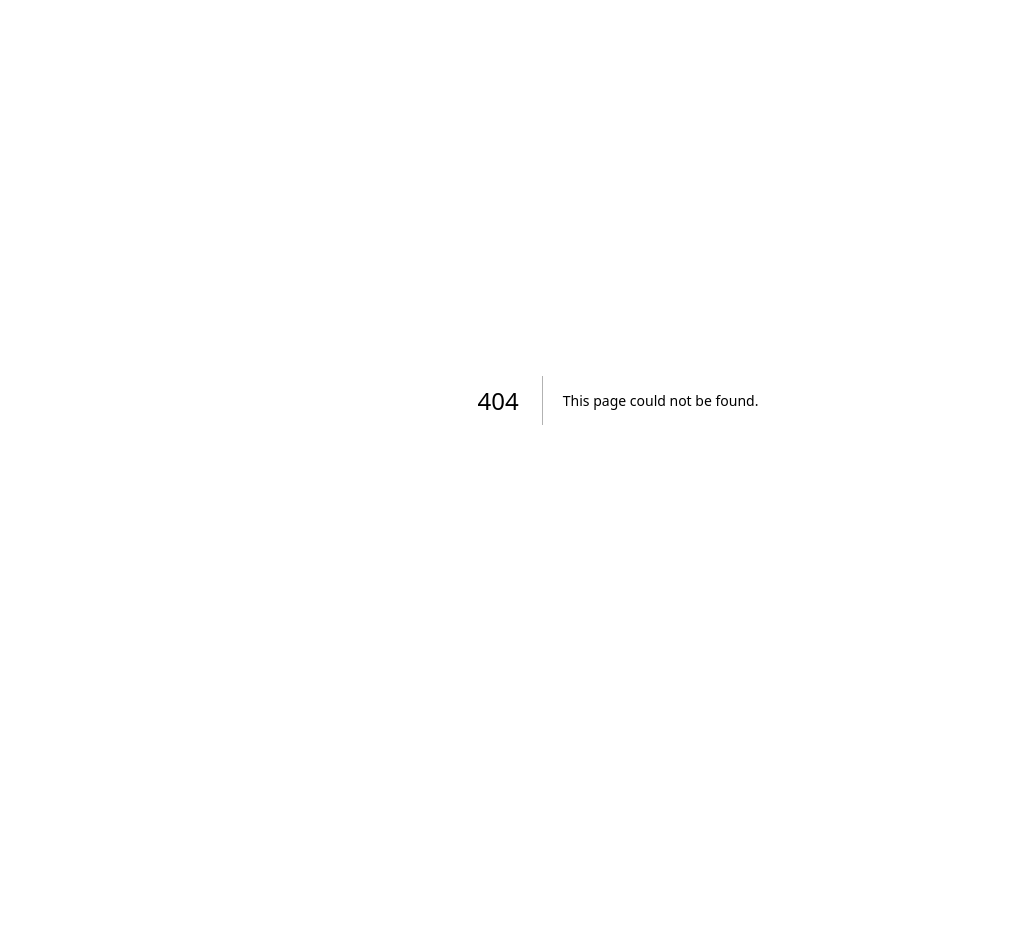
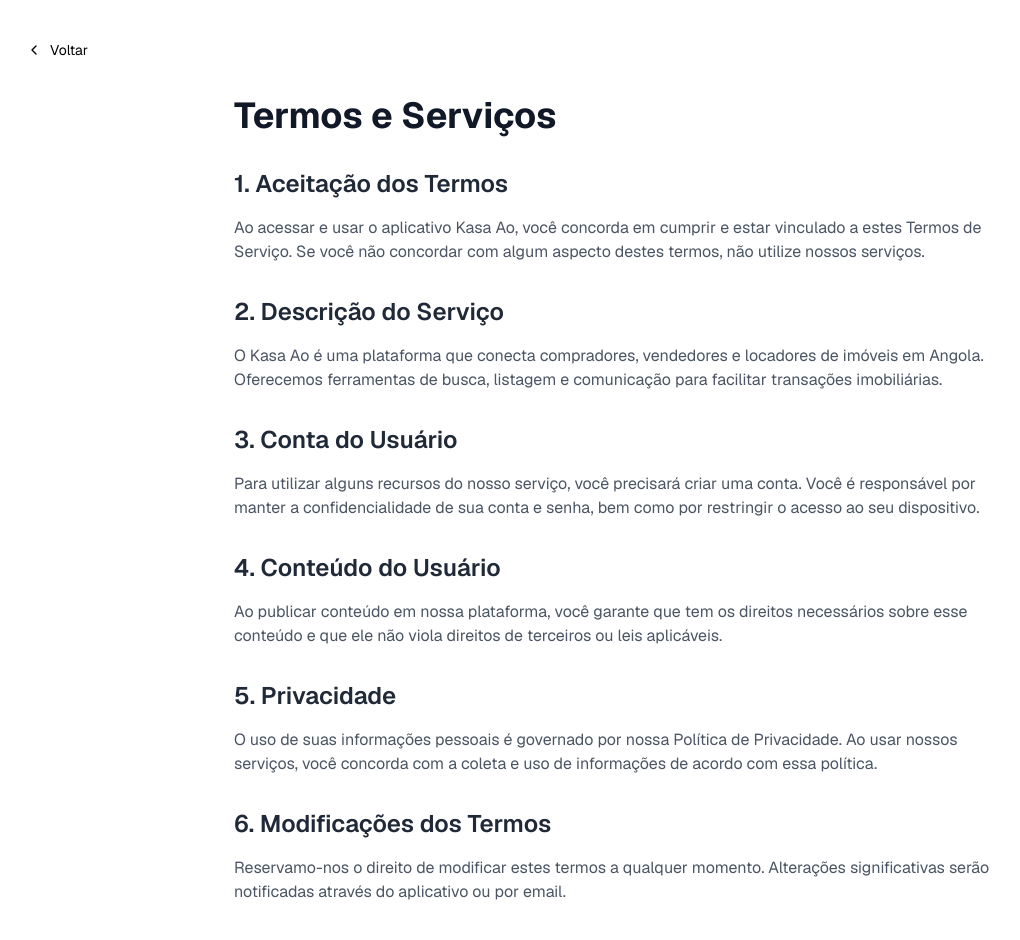
Before and after one commit to kamajus/biva-website, a Next.js app: page /termos in a window 1280 px wide. Before the commit this address had no page. Shown: the top 940 px of the page, without its empty margins (22-1042 px from the left). Before the commit the page ends 800 px from the top, so only its background shows below. Built offline with nearby package versions, Linux system fonts and the light colour scheme.

Commit message:
Add Terms of Service page

```diff
--- /dev/null
+++ b/app/termos/page.tsx
@@ -0,0 +1,82 @@
+import BackLink from '@/components/BackLink'
+
+export default function TermsPage() {
+  return (
+    <main className="min-h-screen bg-white">
+      <div className="container mx-auto px-4 py-12">
+        <BackLink />
+
+        <div className="max-w-3xl mx-auto mt-12">
+          <h1 className="text-3xl sm:text-4xl font-bold mb-8 text-gray-900">
+            Termos e Serviços
+          </h1>
+
+          <div className="prose prose-lg">
+            <section className="mb-8">
+              <h2 className="text-2xl font-semibold mb-4 text-gray-800">
+                1. Aceitação dos Termos
+              </h2>
+              <p className="text-gray-600 mb-4">
+                Ao acessar e usar o aplicativo Kasa Ao, você concorda em cumprir e estar vinculado a estes Termos de Serviço. Se você não concordar com algum aspecto destes termos, não utilize nossos serviços.
+              </p>
+            </section>
+
+            <section className="mb-8">
+              <h2 className="text-2xl font-semibold mb-4 text-gray-800">
+                2. Descrição do Serviço
+              </h2>
+              <p className="text-gray-600 mb-4">
+                O Kasa Ao é uma plataforma que conecta compradores, vendedores e locadores de imóveis em Angola. Oferecemos ferramentas de busca, listagem e comunicação para facilitar transações imobiliárias.
+              </p>
+            </section>
+
+            <section className="mb-8">
+              <h2 className="text-2xl font-semibold mb-4 text-gray-800">
+                3. Conta do Usuário
+              </h2>
+              <p className="text-gray-600 mb-4">
+                Para utilizar alguns recursos do nosso serviço, você precisará criar uma conta. Você é responsável por manter a confidencialidade de sua conta e senha, bem como por restringir o acesso ao seu dispositivo.
+              </p>
+            </section>
+
+            <section className="mb-8">
+              <h2 className="text-2xl font-semibold mb-4 text-gray-800">
+                4. Conteúdo do Usuário
+              </h2>
+              <p className="text-gray-600 mb-4">
+                Ao publicar conteúdo em nossa plataforma, você garante que tem os direitos necessários sobre esse conteúdo e que ele não viola direitos de terceiros ou leis aplicáveis.
+              </p>
+            </section>
+
+            <section className="mb-8">
+              <h2 className="text-2xl font-semibold mb-4 text-gray-800">
+                5. Privacidade
+              </h2>
+              <p className="text-gray-600 mb-4">
+                O uso de suas informações pessoais é governado por nossa Política de Privacidade. Ao usar nossos serviços, você concorda com a coleta e uso de informações de acordo com essa política.
+              </p>
+            </section>
+
+            <section className="mb-8">
+              <h2 className="text-2xl font-semibold mb-4 text-gray-800">
+                6. Modificações dos Termos
+              </h2>
+              <p className="text-gray-600 mb-4">
+                Reservamo-nos o direito de modificar estes termos a qualquer momento. Alterações significativas serão notificadas através do aplicativo ou por email.
+              </p>
+            </section>
+
+            <section>
+              <h2 className="text-2xl font-semibold mb-4 text-gray-800">
+                7. Contato
+              </h2>
+              <p className="text-gray-600">
+                Para questões relacionadas a estes termos, entre em contato conosco através do email: suporte@kasaao.com
+              </p>
+            </section>
+          </div>
+        </div>
+      </div>
+    </main>
+  )
+}
--- a/components/Footer.tsx
+++ b/components/Footer.tsx
@@ -1,8 +1,17 @@
+import Link from 'next/link'
+
 export default function Footer() {
   return (
     <footer className="w-full flex justify-center items-center border-t h-[10vh] bg-white px-4">
-      <div className="w-full sm:w-[95%] flex justify-center items-center text-xs sm:text-sm">
+      <div className="w-full sm:w-[95%] flex justify-center items-center gap-4 text-xs sm:text-sm">
         <h1 className="font-medium">Todos direitos reservados.</h1>
+        <span className="text-gray-300">|</span>
+        <Link
+          href="/termos"
+          className="text-gray-600 hover:text-gray-900 transition-colors"
+        >
+          Termos e Serviços
+        </Link>
       </div>
     </footer>
   )
```
